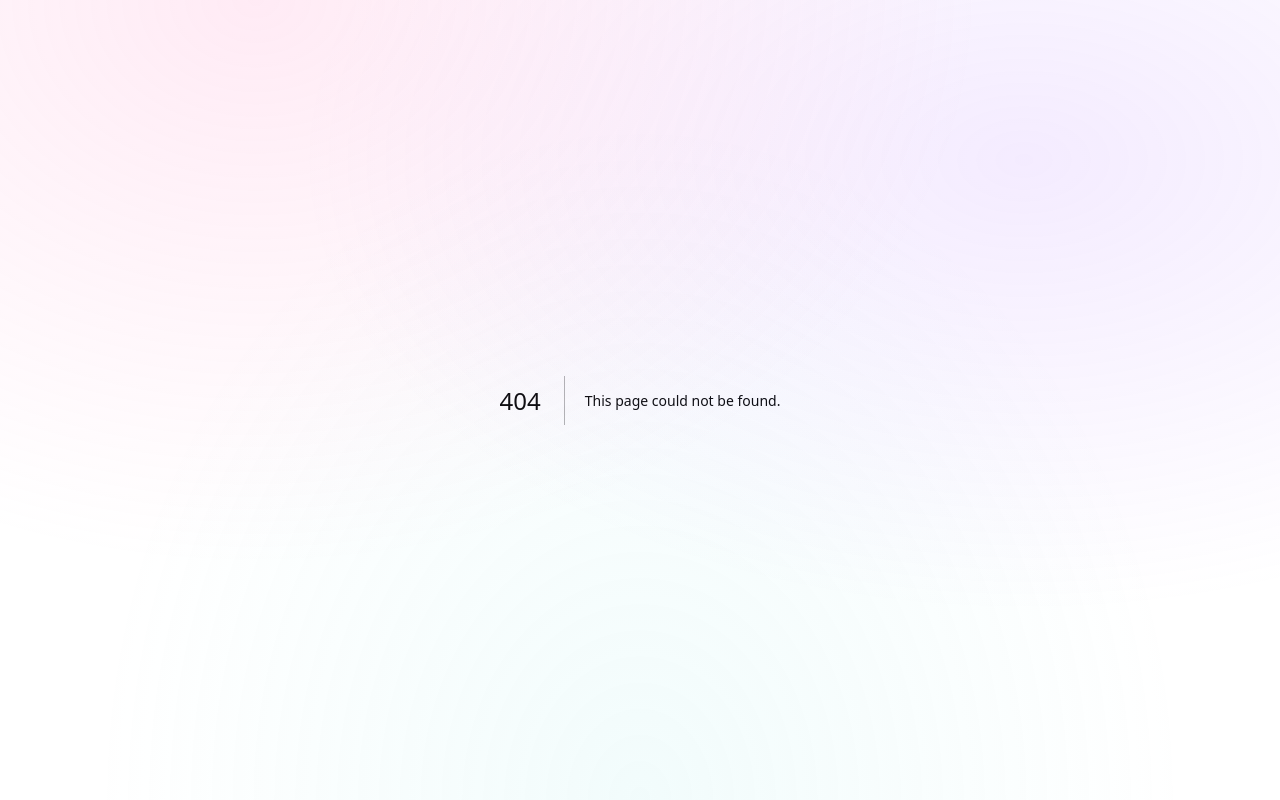
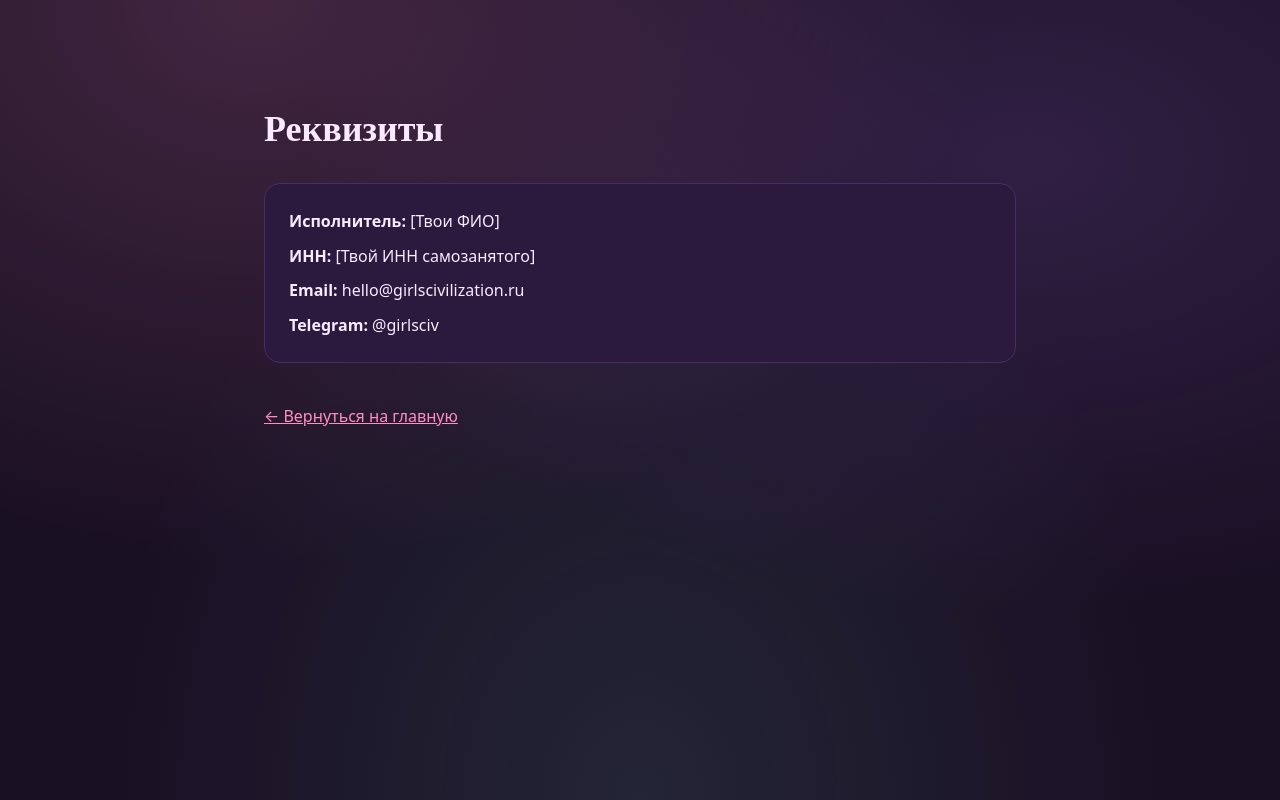
Before and after one commit to Meposy/GirlsCivilization, a Next.js app: page /requisites in a window 1280 px wide. Before the commit this address had no page. Built offline with nearby package versions, Linux system fonts and the light colour scheme.

Commit message:
Create page.tsx

```diff
--- /dev/null
+++ b/app/requisites/page.tsx
@@ -0,0 +1,16 @@
+export default function Requisites() {
+  return (
+    <div className="container" style={{ padding: '100px 24px', maxWidth: '800px', margin: '0 auto', color: '#fbeaff' }}>
+      <h1 style={{ fontFamily: 'Unbounded', fontSize: '36px', marginBottom: '24px' }}>Реквизиты</h1>
+
+      <div style={{ background: '#2b1a3d', padding: '24px', borderRadius: '16px', border: '1px solid #4a2e63' }}>
+        <p style={{ marginBottom: '8px' }}><strong>Исполнитель:</strong> [Твои ФИО]</p>
+        <p style={{ marginBottom: '8px' }}><strong>ИНН:</strong> [Твой ИНН самозанятого]</p>
+        <p style={{ marginBottom: '8px' }}><strong>Email:</strong> hello@girlscivilization.ru</p>
+        <p><strong>Telegram:</strong> @girlsciv</p>
+      </div>
+
+      <a href="/" style={{ display: 'inline-block', marginTop: '40px', color: '#ff8ec7', textDecoration: 'underline' }}>← Вернуться на главную</a>
+    </div>
+  );
+}
```
